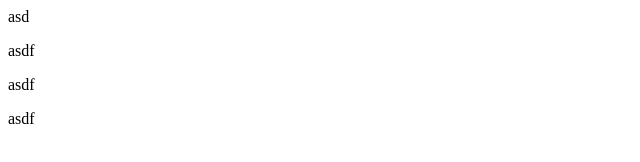
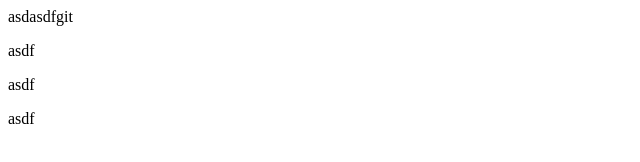
Before and after one commit to sakil-sagor/web-journey, a website: page index.html in a window 1280 px wide. Shown: the full height of the page, 0-640 px from the left. Drawn offline with Linux system fonts and the light colour scheme.

Commit message:
asdfasdfasdf

```diff
--- a/index.html
+++ b/index.html
@@ -8,7 +8,7 @@
 </head>
 
 <body>
-    asd
+    asdasdfgit
     <p>asdf</p>
     <p>asdf</p>
     <p>asdf</p>
```
